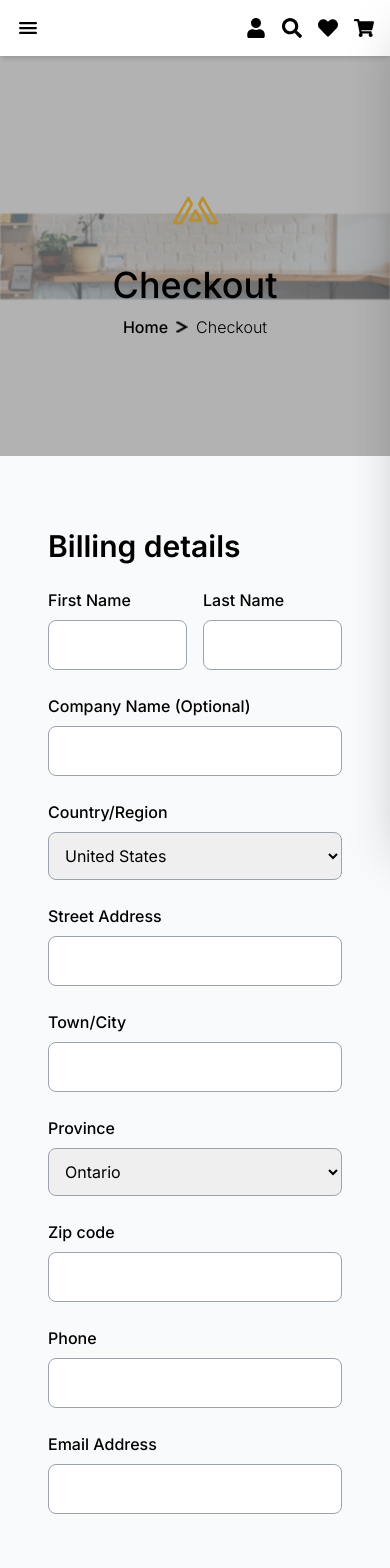
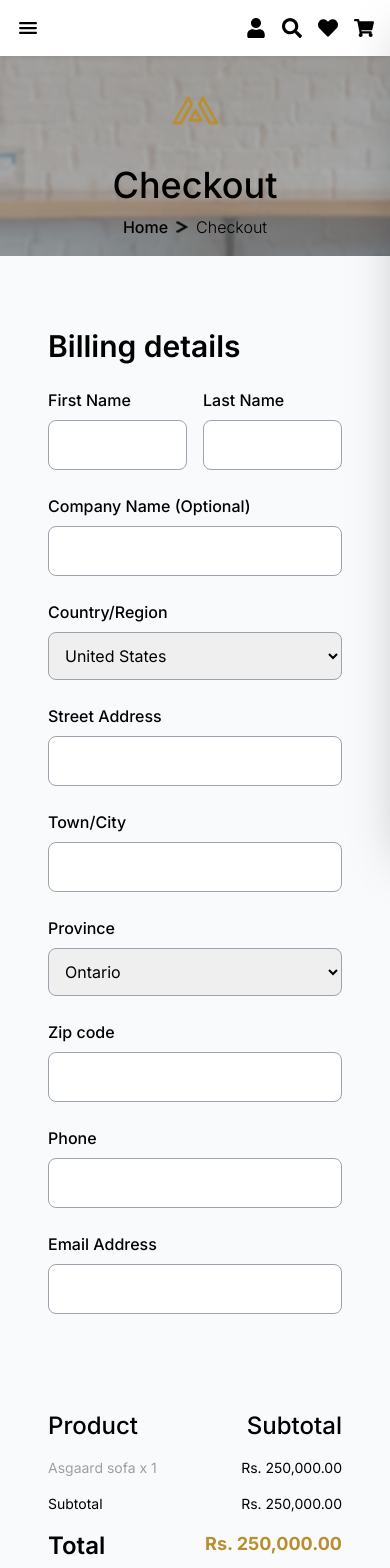
Before and after one commit to Kaxhif01/ecommercehackhatonUI, a Next.js app: page /Checkout in a window 390 px wide. Shown: the top 1568 px of the page. Built offline with nearby package versions, Linux system fonts and the light colour scheme.

Commit message:
responsive issues

```diff
--- a/src/app/Cart/page.tsx
+++ b/src/app/Cart/page.tsx
@@ -27,20 +27,20 @@ const CartPage = () => {
           </div>
 
           {/* Cart Item Details */}
-          <div className="flex justify-between items-center mb-4 pt-8">
+          <div className="flex justify-between items-center mb-4 pt-8 o max-soverflow-x-scroll">
             {/* Product */}
             <div className="w-1/4 flex items-center justify-center">
               <img src="./images/Arrivals.png" alt="Asgaard sofa" className="w-16 h-16 mr-4" />
-              <span className="text-black font-poppins font-medium">Asgaard sofa</span>
+              <span className="text-black font-poppins font-medium max-sm:text-sm">Asgaard sofa</span>
             </div>
 
             {/* Price */}
             <div className="w-1/4 text-center">
-              <span className="text-black font-poppins text-xl">Rs. 250,000.00</span>
+              <span className="text-black font-poppins text-xl max-sm:text-sm">Rs. 250,000.00</span>
             </div>
 
             {/* Quantity */}
-            <div className="w-1/4 ml-4 flex justify-center text-center">
+            <div className="w-1/4 ml-4 flex justify-center text-center max-sm:w-6">
               <div className="bg-white border border-gray-300 rounded-md w-12 py-1">
                 <span className="text-black font-poppins">1</span>
               </div>
@@ -48,7 +48,7 @@ const CartPage = () => {
 
             {/* Subtotal */}
             <div className="w-1/4 text-center">
-              <span className="text-black font-poppins text-xl">Rs. 250,000.00</span>
+              <span className="text-black font-poppins text-xl max-sm:text-sm">Rs. 250,000.00</span>
             </div>
           </div>
         </div>
--- a/src/app/Checkout/page.tsx
+++ b/src/app/Checkout/page.tsx
@@ -178,27 +178,27 @@ function page() {
             <div className="bg-transparent p-8">
               {/* Card */}
               <div className="space-y-4">
-                <div className="flex justify-between">
+                <div className="flex justify-between items-start max-sm:gap-5">
                   <h2 className="font-poppins font-medium text-2xl text-[#000000]">
                     Product
                   </h2>
-                  <h2 className="font-poppins font-medium text-2xl text-[#000000]">
+                  <h2 className="font-poppins font-medium text-2xl text-black  flex justify-start items-start ">
                     Subtotal
                   </h2>
                 </div>
                 <div className="flex justify-between">
-                  <p className="font-poppins text-lg text-[#9F9F9F]">
+                  <p className="font-poppins text-lg text-[#9F9F9F] max-sm:text-sm">
                     Asgaard sofa x 1
                   </p>
-                  <p className="font-poppins text-lg text-[#000000]">
+                  <p className="font-poppins text-lg text-[#000000] max-sm:text-sm">
                     Rs. 250,000.00
                   </p>
                 </div>
-                <div className="flex justify-between">
-                  <p className="font-poppins text-lg text-[#000000]">
+                <div className="flex justify-between ">
+                  <p className="font-poppins text-lg text-[#000000] max-sm:text-sm">
                     Subtotal
                   </p>
-                  <p className="font-poppins text-lg text-[#000000]">
+                  <p className="font-poppins text-lg text-[#000000] max-sm:text-sm" >
                     Rs. 250,000.00
                   </p>
                 </div>
--- a/src/app/components/banner.tsx
+++ b/src/app/components/banner.tsx
@@ -10,26 +10,16 @@ function Banner({ pageTitle, breadcrumb }: BannerProps) {
   return (
     <div>
            <section
-  className="relative w-full h-[400px]  bg-no-repeat bg-center sm:h-[400px] md:h-[400px]"
+  className="relative w-full h-[400px]  bg-no-repeat bg-center sm:h-[400px] md:h-[400px] max-sm:h-[200px]"
   style={{ backgroundImage: "url('/images/banner.png')",
-    backgroundSize: '100%', // Stretches the image to cover the full width on small screens
+    backgroundSize: '250%', // Stretches the image to cover the full width on small screens
     backgroundPosition: 'center',
+
    }} // Set banner bg image
 >
   <div className="absolute inset-0 bg-black bg-opacity-30 flex justify-center items-center flex-col">
     {/* Icon */}
     <img src="./images/icon.png" alt="Icon" className="mb-4" />
-
-
-
-
-
-
-
-
-
-
-
     {/* Shop Heading */}
     <h1 className="text-4xl font-poppins font-medium text-[#000000] mb-2">
       {pageTitle}
```
